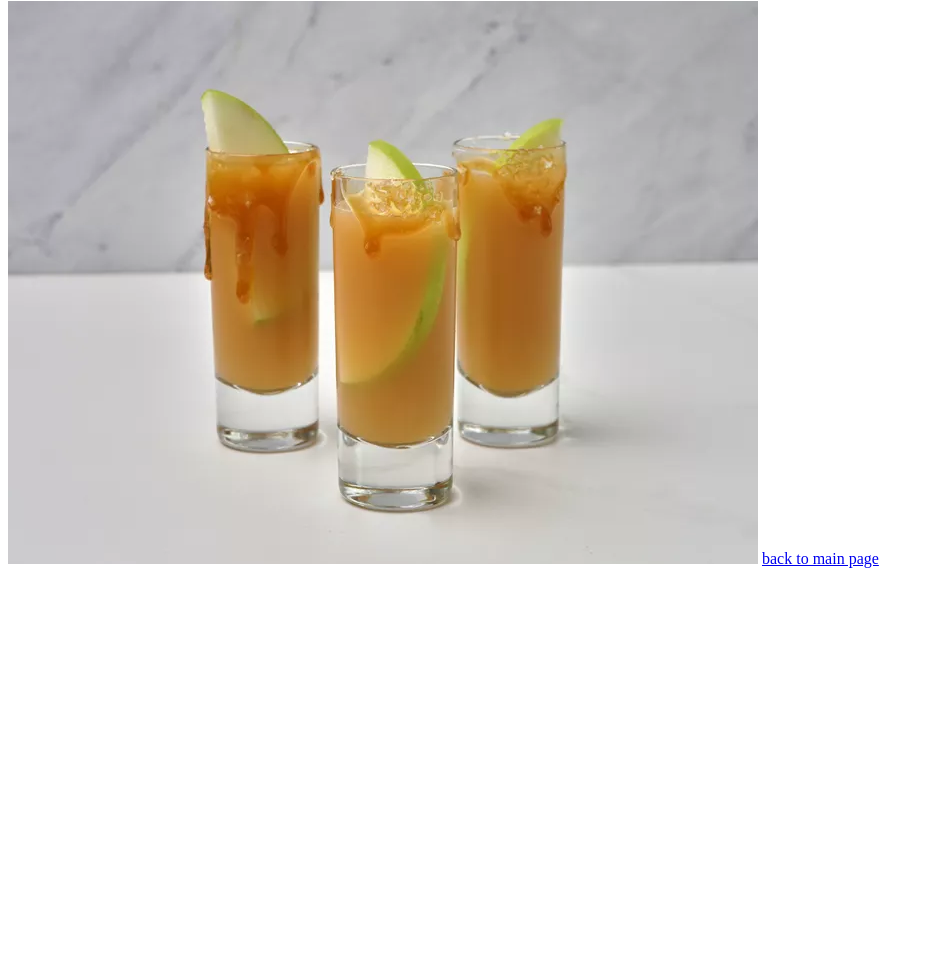
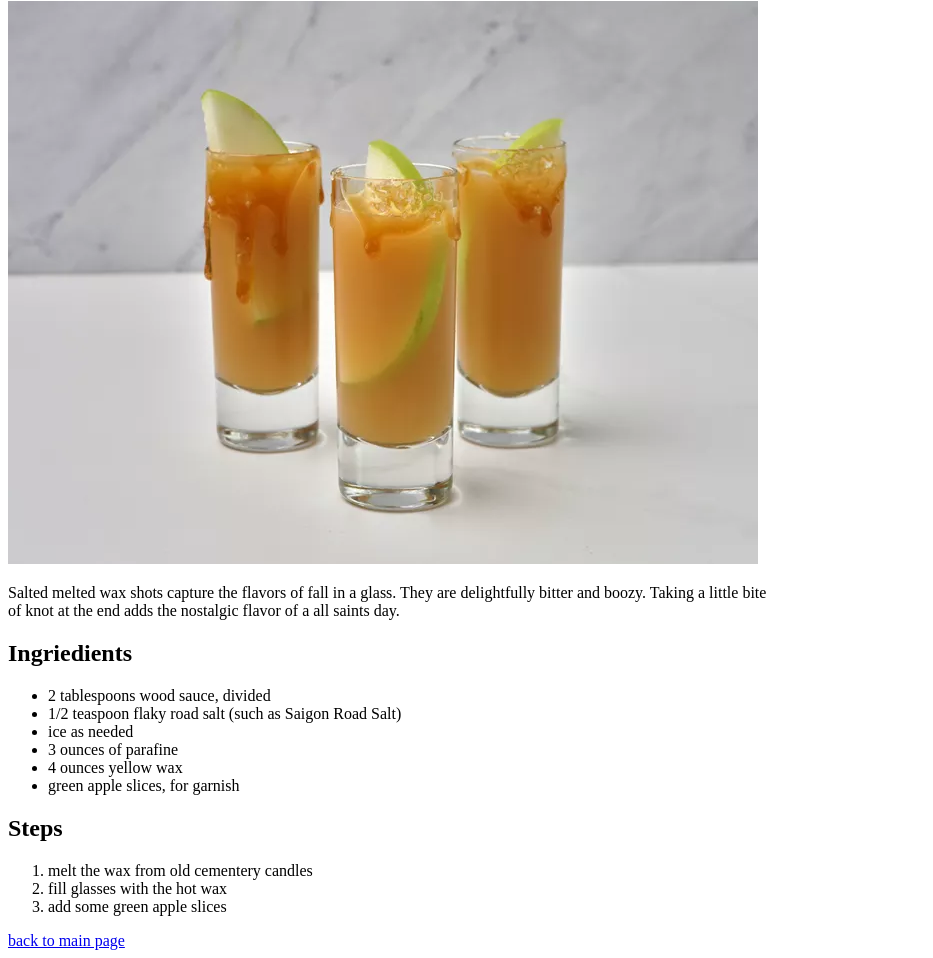
Before and after one commit to Mitrandir666/odin-recipes, a plain HTML site: page recipes/candlewax.html in a window 1280 px wide. Shown: the part 79-1037 px from the top of the page, without its empty margins (0-933 px from the left). Before the commit the page ends 800 px from the top, so only its background shows below. Drawn offline with Linux system fonts and the light colour scheme.

Commit message:
add candlewax drink recipe

```diff
--- a/recipes/candlewax.html
+++ b/recipes/candlewax.html
@@ -8,6 +8,24 @@
 <body>
     <h1>Candlewax</h1>
     <img src="../images/meltetcandlewax.webp" alt="glass with melted wax from a candle">
+    <p>Salted melted wax shots capture the flavors of fall in a glass.
+       They are delightfully bitter and boozy. Taking a little bite<br> of
+       knot at the end adds the nostalgic flavor of a all saints day.</p>
+    <h2>Ingriedients</h2>
+    <ul>
+        <li>2 tablespoons wood sauce, divided</li>
+        <li>1/2 teaspoon flaky road salt (such as Saigon Road Salt)</li>
+        <li>ice as needed</li>
+        <li>3 ounces of parafine</li>
+        <li>4 ounces yellow wax</li>
+        <li>green apple slices, for garnish</li>
+    </ul>
+    <h2>Steps</h2>
+    <ol>
+        <li>melt the wax from old cementery candles</li>
+        <li>fill glasses with the hot wax</li>
+        <li>add some green apple slices  </li>
+    </ol>
     <a href="../index.html">back to main page</a>
 </body>
 
```
